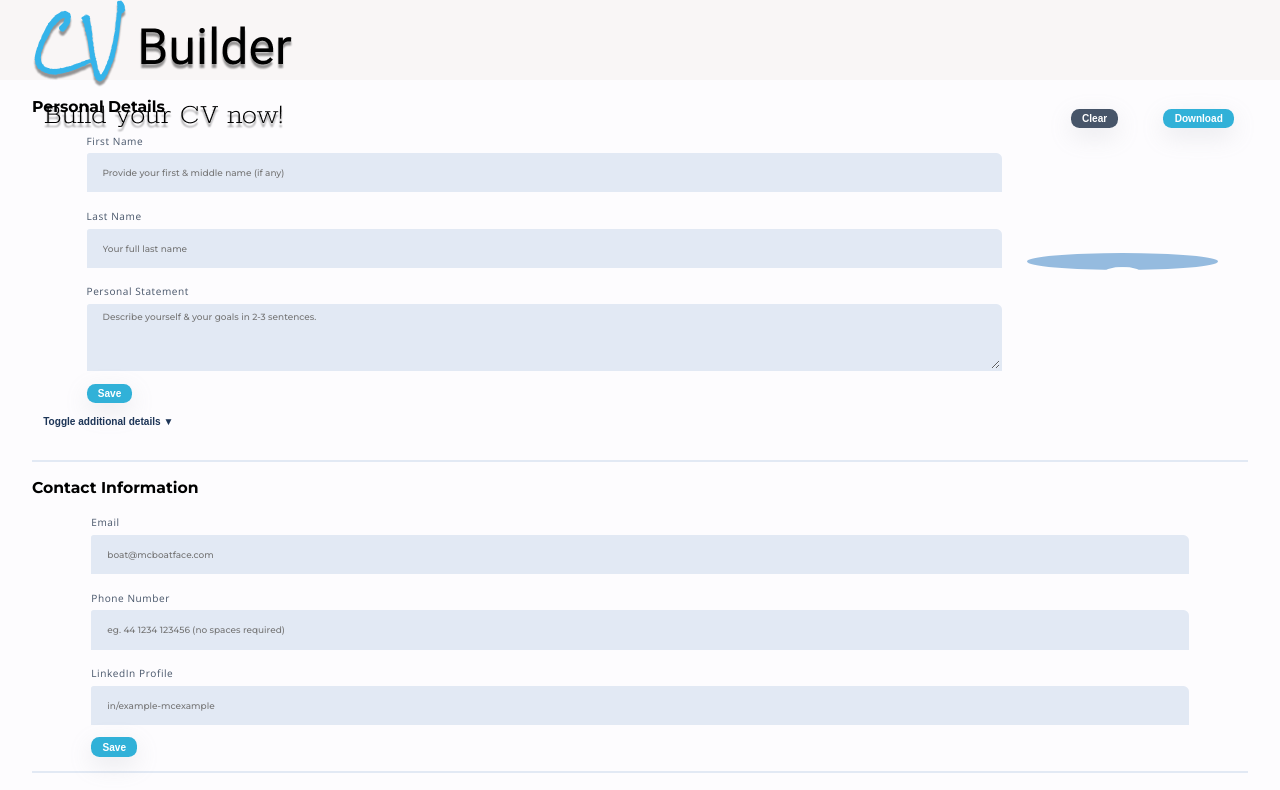
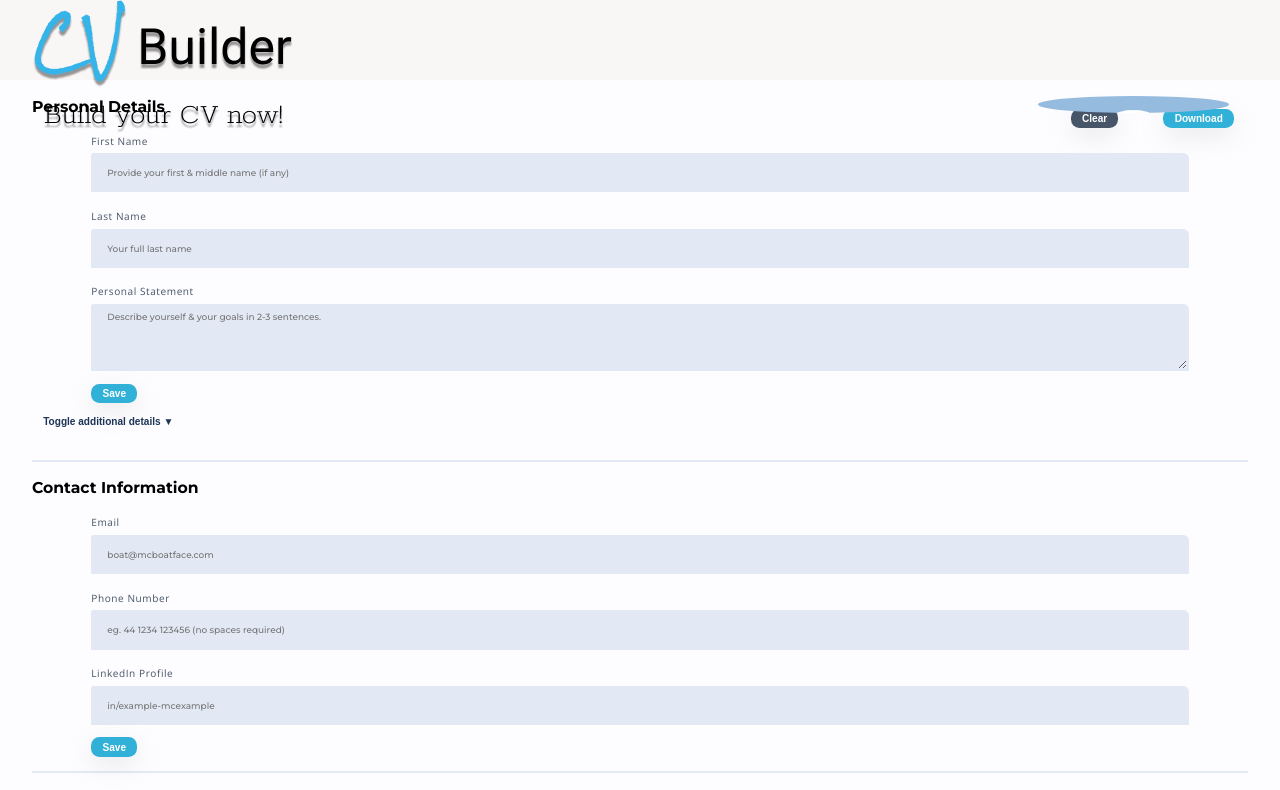
Before and after one commit to developedbygeo/Resume-builder, a React (Create React App) app: page / in a window 1280 px wide. Shown: the top 790 px of the page. Built offline with nearby package versions, Linux system fonts and the light colour scheme.

Commit message:
Updating to render the new components

```diff
--- a/src/components/Personal/Personal.js
+++ b/src/components/Personal/Personal.js
@@ -1,11 +1,7 @@
 import { useState } from 'react';
-import {
-  StyledSection,
-  ImgContainer,
-  Container,
-} from '../shared/Container.styled';
-import { ImgInput } from '../shared/Input.styled';
+import { StyledSection, Container } from '../shared/Container.styled';
 import { AddMoreDetails } from '../shared/Button.styled';
+import PersonalPhoto from './PersonalPhoto';
 import PersonalForm from './PersonalForm';
 import PersonalAdditionalForm from './PersonalAdditionalForm';
 
@@ -17,13 +13,11 @@ const Personal = () => {
   };
 
   return (
-    <StyledSection maxHeight="auto" marginTop="3rem">
+    <StyledSection marginTop="3rem">
       <h1>Personal Details</h1>
       <Container direction="row">
         <PersonalForm />
-        <ImgContainer>
-          <ImgInput title="Provide your photo (optional)" type="file" />
-        </ImgContainer>
+        <PersonalPhoto />
       </Container>
       <AddMoreDetails onClick={moreDetailsHandler}>
         Toggle additional details ▼
```
